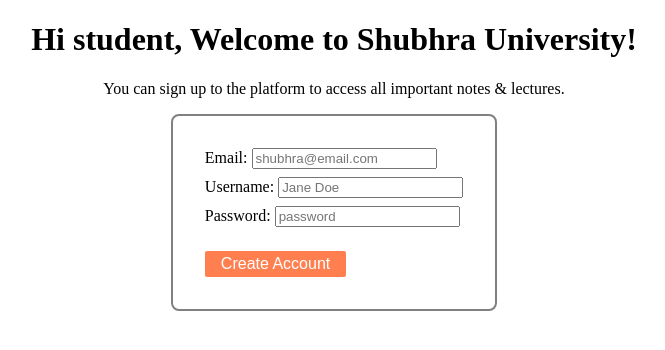
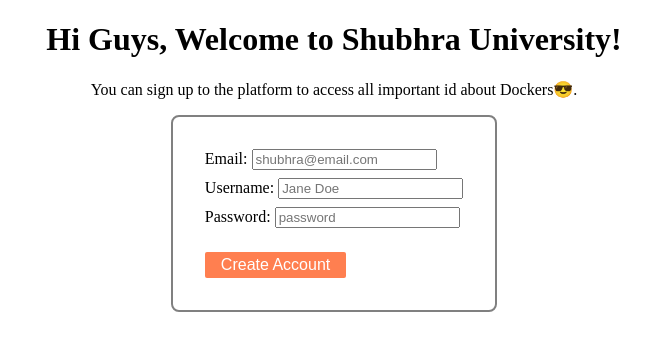
Before and after one commit to Shubhra7/Docker-Node-Proj, a website: page public/index.html in a window 1280 px wide. Shown: the whole page, without its empty margins (306-971 px from the left). Drawn offline with Linux system fonts and the light colour scheme.

Commit message:
Update welcome message and description in index.html

```diff
--- a/public/index.html
+++ b/public/index.html
@@ -7,8 +7,8 @@
     <title>Home Page</title>
 </head>
 <body>
-    <h1>Hi student, Welcome to Shubhra University!</h1>
-    <p>You can sign up to the platform to access all important notes & lectures.</p>
+    <h1>Hi Guys, Welcome to Shubhra University!</h1>
+    <p>You can sign up to the platform to access all important id about Dockers😎.</p>
 
     <form action="/addUser" method="POST" id="signupForm">
         <div class="field">
```
